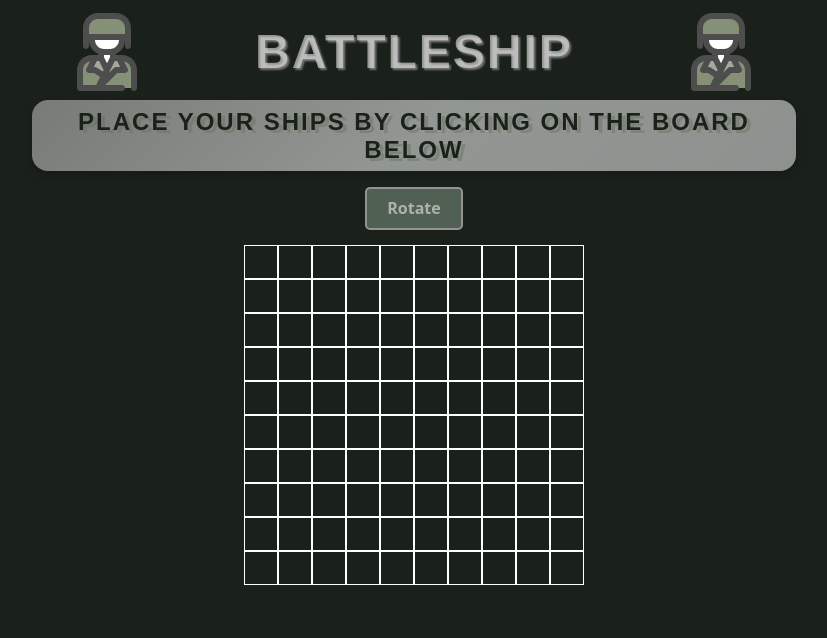
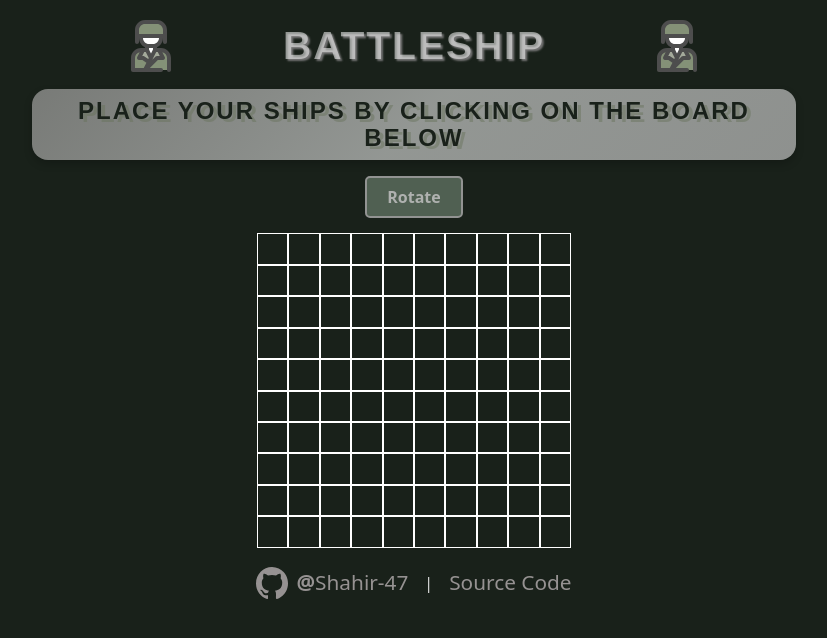
Before and after one commit to Shahir-47/Battleship, a website built with webpack: page src/index.html in a window 1280 px wide. Shown: the whole page, without its empty margins (226-1053 px from the left). Built offline with nearby package versions, Linux system fonts and the light colour scheme.

Commit message:
Add GitHub logo to footer

```diff
--- a/src/css/game.css
+++ b/src/css/game.css
@@ -77,7 +77,7 @@ div#content {
 .header h1 {
 	text-align: center; /* Center the header text */
 	font-family: "Arial", sans-serif; /* Use a modern, clean font */
-	font-size: 48px; /* Set a large font size for impact */
+	font-size: 39px; /* Set a large font size for impact */
 	color: #ffffff87; /* White color for the text for better contrast */
 	background-color: #19211a; /* Navy blue background */
 	padding: 20px; /* Add some padding around the text */
@@ -93,7 +93,7 @@ div#content {
 }
 
 .icon {
-	width: 6rem;
+	width: 4rem;
 	height: auto;
 }
 
@@ -201,7 +201,7 @@ div.board-grid .cell.cell-with-ship {
 
 div.board-grid {
 	display: grid;
-	grid-template: repeat(10, 2.5vw) / repeat(10, 2.5vw);
+	grid-template: repeat(10, 2.3vw) / repeat(10, 2.3vw);
 	text-align: center;
 	gap: 2px;
 	align-items: center;
@@ -263,3 +263,73 @@ div.cell.ship.hit {
 	font-size: 1rem;
 	font-weight: 900;
 }
+
+/* --------------------------------------- Footer ------------------------------------------------------- */
+
+footer {
+	display: flex;
+	justify-content: center;
+	align-items: center;
+	gap: 1rem;
+	width: 100%;
+	height: 2.5rem;
+	padding: 1rem 0;
+}
+
+footer a {
+	display: flex;
+	align-items: center;
+	gap: 0.5rem;
+	text-decoration: none;
+	font-size: 1.3rem;
+	font-weight: 100;
+	color: #969292;
+	font-family:
+		jedi solid,
+		system-ui,
+		-apple-system,
+		BlinkMacSystemFont,
+		"Segoe UI",
+		Roboto,
+		Oxygen,
+		Ubuntu,
+		Cantarell,
+		"Open Sans",
+		"Helvetica Neue",
+		sans-serif;
+}
+
+footer p {
+	margin: 0.5rem 0;
+}
+
+footer a:hover,
+footer a:active {
+	color: #fff;
+}
+
+footer a:hover img,
+footer a:active img {
+	filter: brightness(99);
+}
+
+.at-symbol {
+	font-weight: 900;
+	font-family:
+		system-ui,
+		-apple-system,
+		BlinkMacSystemFont,
+		"Segoe UI",
+		Roboto,
+		Oxygen,
+		Ubuntu,
+		Cantarell,
+		"Open Sans",
+		"Helvetica Neue",
+		sans-serif;
+}
+
+footer img {
+	width: 2rem;
+	height: auto;
+}
--- a/src/gameUI.js
+++ b/src/gameUI.js
@@ -1,4 +1,5 @@
 import soldier from "./img/soldier.svg";
+import GitHub from "./img/git.svg";
 
 function header() {
 	const bar = document.createElement("div");
@@ -185,10 +186,49 @@ function hidePopup() {
 	document.getElementById("playAgainPopup").style.display = "none";
 }
 
+// Create the footer
+const createFooter = () => {
+	const footer = document.createElement("footer");
+	footer.classList.add("footer");
+
+	const gitHubProfile = document.createElement("a");
+	gitHubProfile.href = "https://github.com/Shahir-47";
+
+	const gitHubProfileImg = document.createElement("img");
+	gitHubProfileImg.src = GitHub;
+	gitHubProfileImg.alt = "gitHub Logo";
+
+	const gitHubProfileText = document.createElement("p");
+	const atSymbol = document.createElement("span");
+	atSymbol.classList.add("at-symbol");
+	atSymbol.textContent = "@";
+	const username = document.createElement("span");
+	username.textContent = "Shahir-47";
+	gitHubProfileText.appendChild(atSymbol);
+	gitHubProfileText.appendChild(username);
+
+	gitHubProfile.appendChild(gitHubProfileImg);
+	gitHubProfile.appendChild(gitHubProfileText);
+
+	const seperator = document.createElement("p");
+	seperator.textContent = "|";
+
+	const gitHubRepo = document.createElement("a");
+	gitHubRepo.href = "https://github.com/Shahir-47/Battleship";
+	gitHubRepo.textContent = "Source Code";
+
+	footer.appendChild(gitHubProfile);
+	footer.appendChild(seperator);
+	footer.appendChild(gitHubRepo);
+
+	document.querySelector("div#content").appendChild(footer);
+};
+
 function page() {
 	header();
 	mainContent();
 	startPage();
+	createFooter();
 }
 
 function showPopup() {
```
Also changed, not shown: dist/assets/img/git.svg (added), dist/main.js, src/img/git.svg (added).
